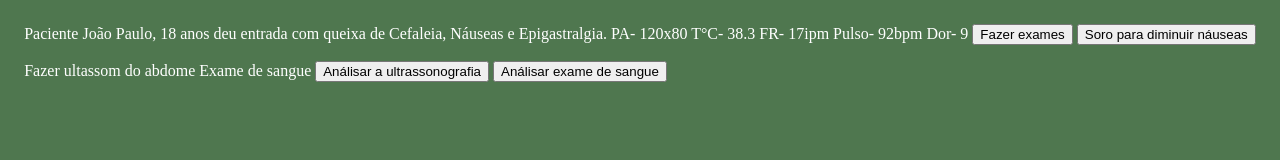
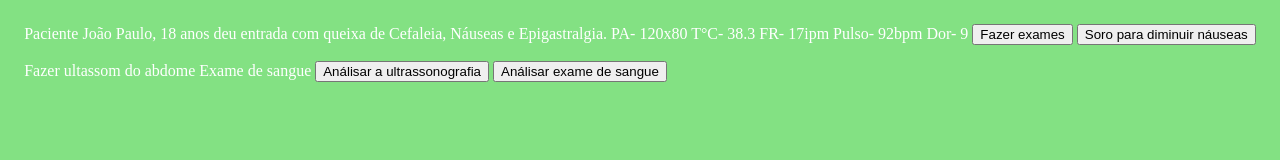
Before and after one commit to jujugervazio/Alura--Uma-aventura-, a plain HTML site: page index.html in a window 1280 px wide. Drawn offline with Linux system fonts and the light colour scheme; a web font is replaced by a local one.

Commit message:
alteração color background

```diff
--- a/styles.css
+++ b/styles.css
@@ -1,5 +1,5 @@
 body{
-    background-color: rgb(79, 119, 79);
+    background-color: rgb(131, 225, 131);
     color: white;
     font-family: "Baskervville SC", serif;
     display: flex;
```
